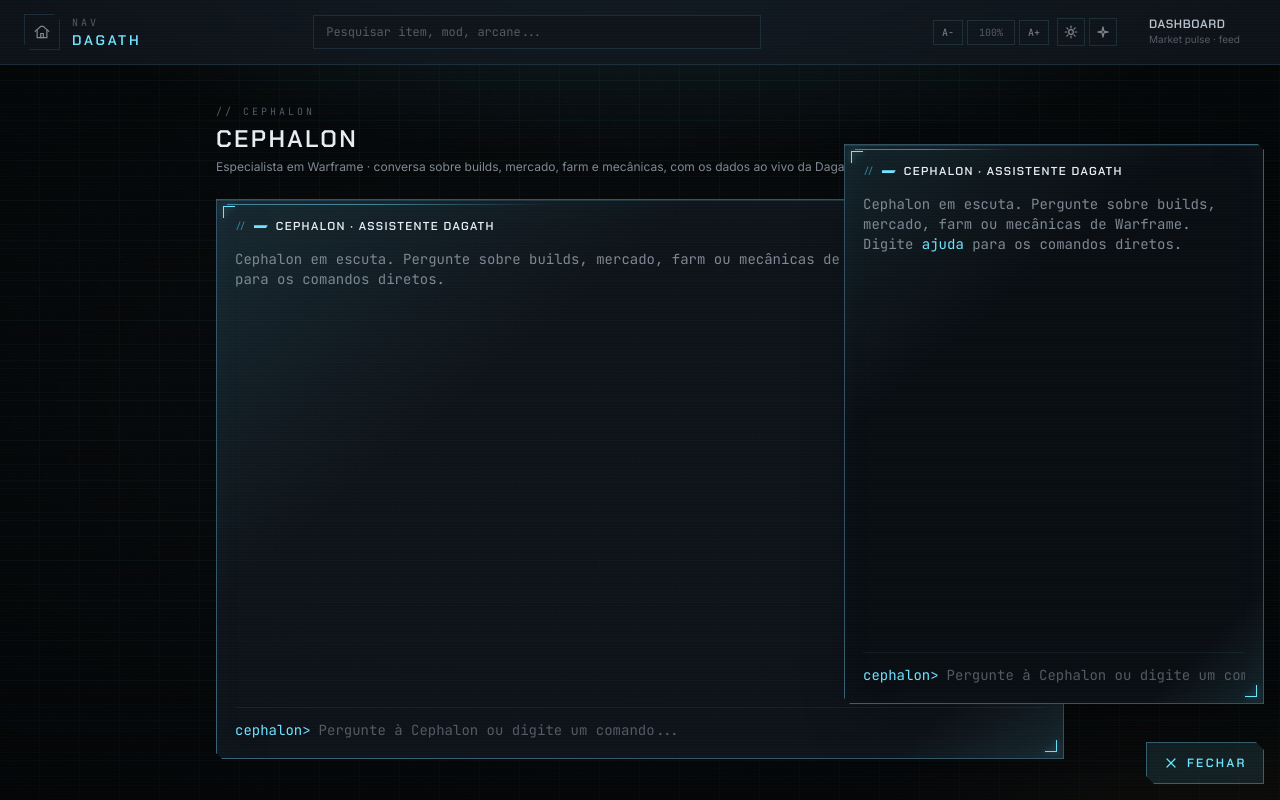
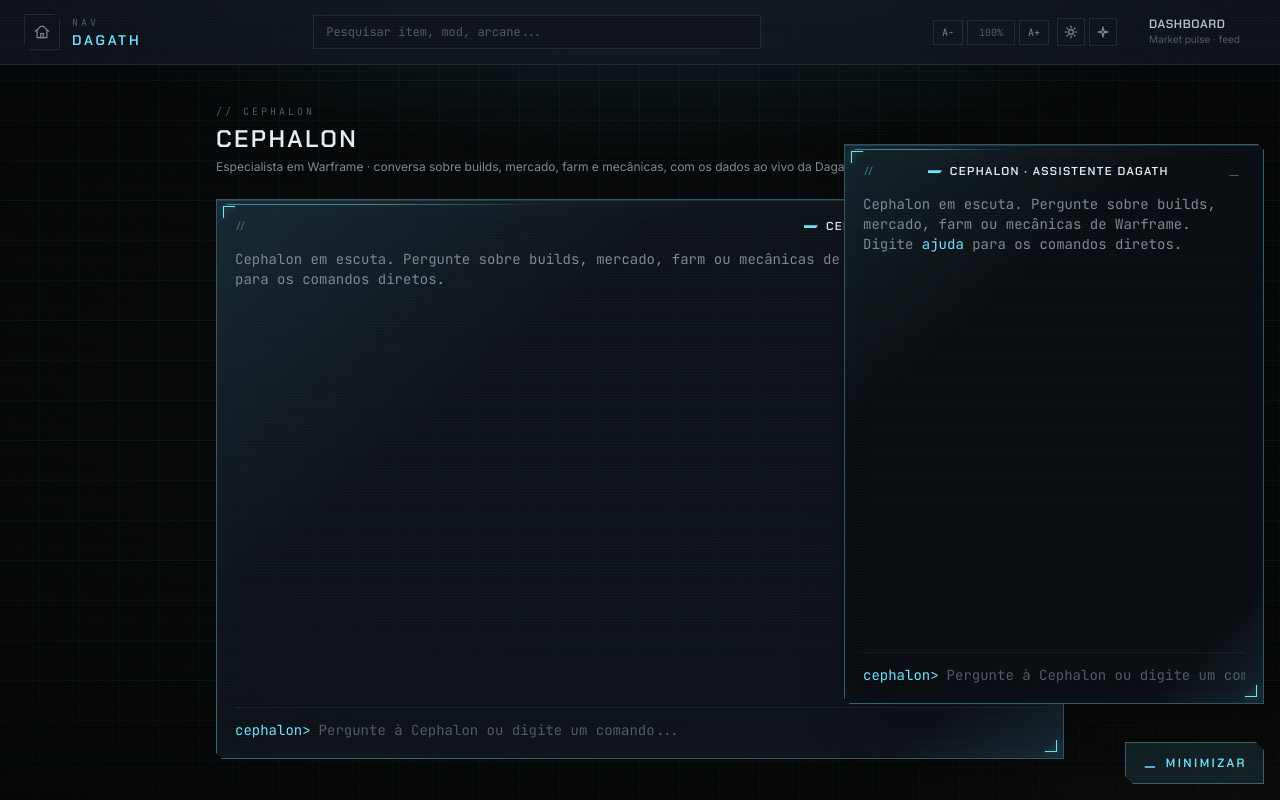
Before and after one commit to drasdiego/dagath, a Next.js app: page /console in a window 1280 px wide. Both pictures are taken after a click on the button "CEPHALON". Built offline with nearby package versions, Linux system fonts and the light colour scheme.

Commit message:
feat(cephalon): minimizar o chat preservando a conversa, em vez de fechar

```diff
--- a/src/components/CephalonDock.tsx
+++ b/src/components/CephalonDock.tsx
@@ -17,11 +17,10 @@
   );
 }
 
-function CloseIcon() {
+function MinimizeIcon() {
   return (
-    <svg width="16" height="16" viewBox="0 0 24 24" fill="none" stroke="currentColor" strokeWidth="1.8" strokeLinecap="round" aria-hidden="true">
-      <line x1="6" y1="6" x2="18" y2="18" />
-      <line x1="18" y1="6" x2="6" y2="18" />
+    <svg width="16" height="16" viewBox="0 0 24 24" fill="none" stroke="currentColor" strokeWidth="2" strokeLinecap="round" aria-hidden="true">
+      <line x1="5" y1="18" x2="19" y2="18" />
     </svg>
   );
 }
@@ -31,20 +30,23 @@
 
   return (
     <>
-      {open && (
+      {/* O painel fica sempre montado para preservar a conversa; minimizar só o
+          esconde, em vez de destruir o estado. */}
       <div
         role="dialog"
         aria-label="Cephalon, assistente Dagath"
+        aria-hidden={!open}
         style={OPAQUE_SURFACE}
-          className="fixed bottom-24 right-4 z-50 w-[min(420px,calc(100vw-2rem))] h-[min(70vh,640px)] shadow-2xl"
+        className={`fixed bottom-24 right-4 z-50 w-[min(420px,calc(100vw-2rem))] h-[min(70vh,640px)] shadow-2xl ${
+          open ? "" : "hidden"
+        }`}
       >
-          <ConsoleTerminal embedded />
+        <ConsoleTerminal embedded onMinimize={() => setOpen(false)} />
       </div>
-      )}
 
       <button
         onClick={() => setOpen((current) => !current)}
-        aria-label={open ? "Fechar Cephalon" : "Abrir Cephalon"}
+        aria-label={open ? "Minimizar Cephalon" : "Abrir Cephalon"}
         aria-expanded={open}
         title="Cephalon · Assistente"
         className={`fixed bottom-4 right-4 z-50 flex items-center gap-2 border px-4 py-3 font-display text-xs font-semibold uppercase tracking-[0.2em] backdrop-blur-md transition-colors ${
@@ -54,8 +56,8 @@
         }`}
         style={{ clipPath: CHAMFER }}
       >
-        {open ? <CloseIcon /> : <ChatIcon />}
-        {open ? "Fechar" : "Cephalon"}
+        {open ? <MinimizeIcon /> : <ChatIcon />}
+        {open ? "Minimizar" : "Cephalon"}
       </button>
     </>
   );
--- a/src/components/ConsoleTerminal.tsx
+++ b/src/components/ConsoleTerminal.tsx
@@ -162,7 +162,13 @@
   return null;
 }
 
-export default function ConsoleTerminal({ embedded = false }: { embedded?: boolean }) {
+export default function ConsoleTerminal({
+  embedded = false,
+  onMinimize,
+}: {
+  embedded?: boolean;
+  onMinimize?: () => void;
+}) {
   const [history, setHistory] = useState<HistoryEntry[]>([]);
   const [sessionMemory, setSessionMemory] = useState<SessionMemory | null>(null);
   const [input, setInput] = useState("");
@@ -274,9 +280,23 @@
 
   return (
     <div className={`hud-panel hud-panel--accent flex flex-col ${embedded ? "h-full" : "h-[70vh]"}`}>
-      <header className="hud-panel__title">
-        <span className="hud-panel__tick" />
-        Cephalon · Assistente Dagath
+      <header className="hud-panel__title flex items-center justify-between gap-2">
+        <span className="flex items-center gap-2">
+          <span className="hud-panel__tick" />
+          Cephalon · Assistente Dagath
+        </span>
+        {onMinimize && (
+          <button
+            onClick={onMinimize}
+            aria-label="Minimizar chat"
+            title="Minimizar"
+            className="shrink-0 px-1 text-ink-3 hover:text-cyan transition-colors"
+          >
+            <svg width="14" height="14" viewBox="0 0 24 24" fill="none" stroke="currentColor" strokeWidth="2" strokeLinecap="round" aria-hidden="true">
+              <line x1="5" y1="18" x2="19" y2="18" />
+            </svg>
+          </button>
+        )}
       </header>
 
       <div className="flex-1 overflow-y-auto flex flex-col gap-4 pr-2">
```
Lines whose indentation alone changed are shown as unchanged.
